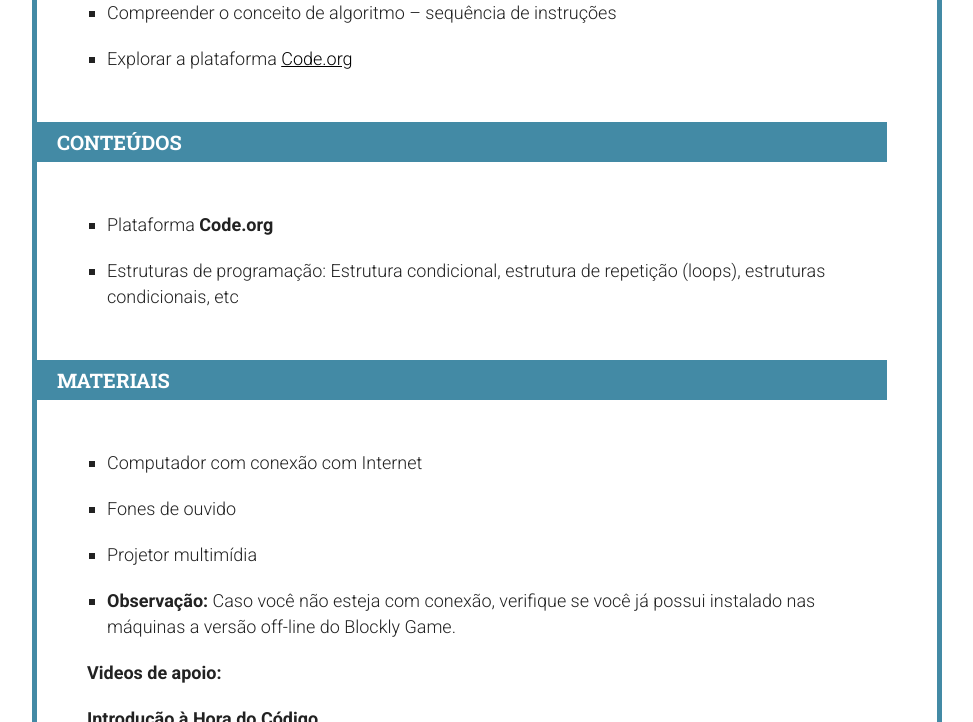
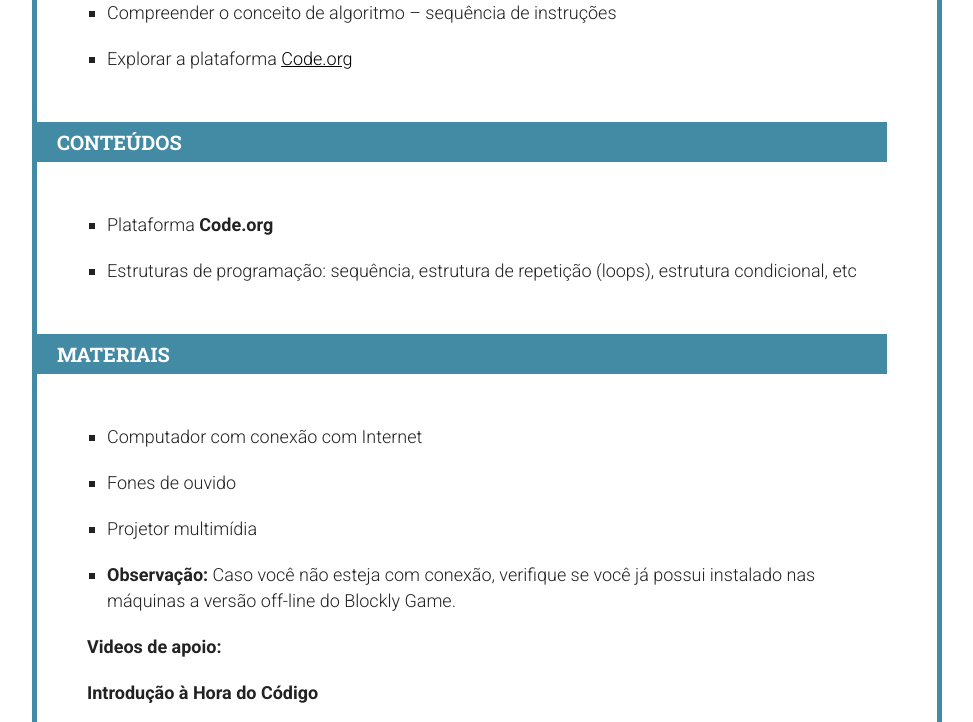
Before and after one commit to Programae/blocos, a Jekyll site: the page built from _posts/2015-01-01-aula03.md, in a window 1280 px wide and 900 px high, scrolled down 408 px, cut to the strip 0-722 px from the top of the window. Shown: the whole strip, without its empty margins (153-1126 px from the left). Built offline with Jekyll 4.4.1, drawn with Linux system fonts in a browser that asks for light colours; nearby versions of some CDN libraries; library files that are not in the unit come from our copies.

Commit message:
Aula 3 - texto

```diff
--- a/_posts/2015-01-01-aula03.md
+++ b/_posts/2015-01-01-aula03.md
@@ -14,7 +14,7 @@ tags: [scratch, codeorg, programaê, tutorial]
 ## Conteúdos
 
  - Plataforma **Code.org**
- - Estruturas de programação: Estrutura condicional, estrutura de repetição (loops), estruturas condicionais, etc
+ - Estruturas de programação: sequência, estrutura de repetição (loops), estrutura condicional, etc
 
 ## Materiais
 
```
